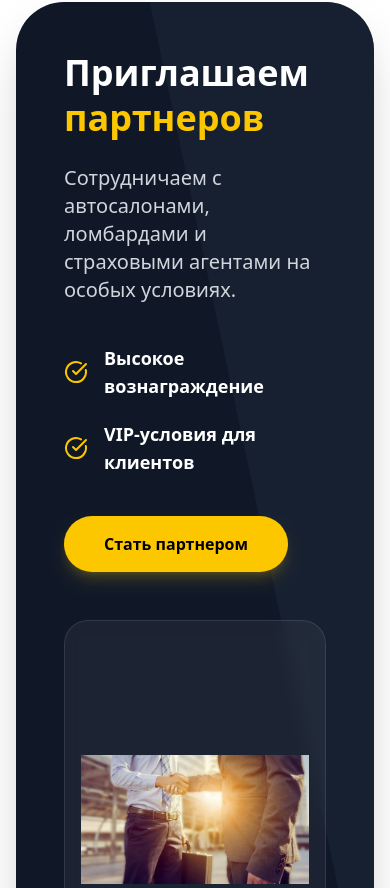
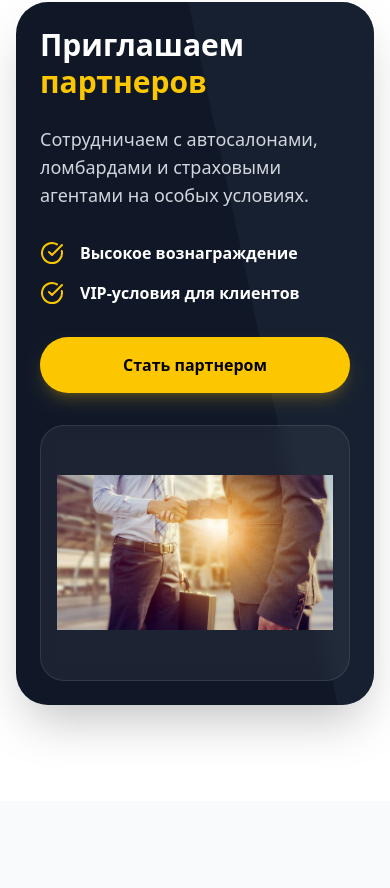
Before and after one commit to gansshumaher8-ship-it/deni-car, a Next.js app: page / in a window 390 px wide. Shown: the part 2756-3644 px from the top of the page. Built offline with nearby package versions, Linux system fonts and the light colour scheme.

Commit message:
Force add logo1

```diff
--- a/app/page.tsx
+++ b/app/page.tsx
@@ -243,37 +243,41 @@ export default function Home() {
       </Section>
 
       {/* --- ПАРТНЕРЫ (Белый фон) --- */}
+      {/* --- ПАРТНЕРЫ (Исправленная мобильная версия) --- */}
       <Section id="partners" className="bg-white">
-        <div className="bg-gray-900 p-12 rounded-[3rem] md:flex items-center gap-16 relative overflow-hidden shadow-2xl">
-          {/* Декор */}
+        {/* p-6 для мобильных, p-12 для ПК. overflow-visible, чтобы картинку не обрезало */}
+        <div className="bg-gray-900 p-6 md:p-12 rounded-[2rem] md:rounded-[3rem] md:flex items-center gap-12 relative overflow-hidden shadow-2xl">
+          {/* Декор фона */}
           <div className="absolute top-0 right-0 w-2/3 h-full bg-gray-800 skew-x-12 translate-x-32 z-0 opacity-50" />
 
           <div className="flex-1 relative z-10">
-            <h2 className="text-4xl font-extrabold mb-6 text-white leading-tight">
+            <h2 className="text-3xl md:text-4xl font-extrabold mb-6 text-white leading-tight">
               Приглашаем <br/><span className="text-yellow-400">партнеров</span>
             </h2>
 
-            <p className="text-gray-300 text-xl mb-10 font-medium">
+            <p className="text-gray-300 text-lg md:text-xl mb-8 font-medium">
               Сотрудничаем с автосалонами, ломбардами и страховыми агентами на особых условиях.
             </p>
 
-            <ul className="space-y-5 mb-10">
+            <ul className="space-y-4 mb-8">
               <li className="flex items-center gap-4">
                 <CheckCircle className="text-yellow-400 w-6 h-6 flex-shrink-0"/>
-                <span className="text-white font-bold text-lg">Высокое вознаграждение</span>
+                <span className="text-white font-bold text-base md:text-lg">Высокое вознаграждение</span>
               </li>
               <li className="flex items-center gap-4">
                 <CheckCircle className="text-yellow-400 w-6 h-6 flex-shrink-0"/>
-                <span className="text-white font-bold text-lg">VIP-условия для клиентов</span>
+                <span className="text-white font-bold text-base md:text-lg">VIP-условия для клиентов</span>
               </li>
             </ul>
-            <a href="#form" className="inline-block bg-yellow-400 text-black font-extrabold px-10 py-4 rounded-full hover:bg-yellow-300 transition shadow-lg shadow-yellow-400/20">
+            <a href="#form" className="inline-block w-full md:w-auto text-center bg-yellow-400 text-black font-extrabold px-8 py-4 rounded-full hover:bg-yellow-300 transition shadow-lg shadow-yellow-400/20">
               Стать партнером
             </a>
           </div>
 
-          <div className="flex-1 mt-12 md:mt-0 relative h-[400px] w-full z-10 flex justify-center items-center bg-white/5 rounded-3xl border border-white/10 backdrop-blur-sm p-4">
+          {/* Картинка: на мобильном h-64 (поменьше), на ПК h-[400px] */}
+          <div className="flex-1 mt-8 md:mt-0 relative h-64 md:h-[400px] w-full z-10 flex justify-center items-center bg-white/5 rounded-3xl border border-white/10 backdrop-blur-sm p-4">
              <div className="relative w-full h-full">
+                {/* Убедитесь, что файл называется car-graphic.png и лежит в public */}
                 <Image src="/car-graphic.png" alt="Партнерская программа" fill className="object-contain" />
              </div>
           </div>
@@ -297,7 +301,7 @@ export default function Home() {
           <div>
             <div className="relative h-16 w-48 mb-6">
                 {/* Логотип на темном фоне должен быть либо белым, либо png с прозрачностью */}
-                <Image src="/logo.png" alt="DENI-CAR" fill className="object-contain object-left" />
+                <Image src="/logo1.png" alt="DENI-CAR" fill className="object-contain object-left" />
             </div>
             <p className="text-gray-400 text-sm leading-relaxed font-medium max-w-xs">
               Финансовая помощь под залог автомобиля. <br/>Быстро. Честно. Законно.
```
